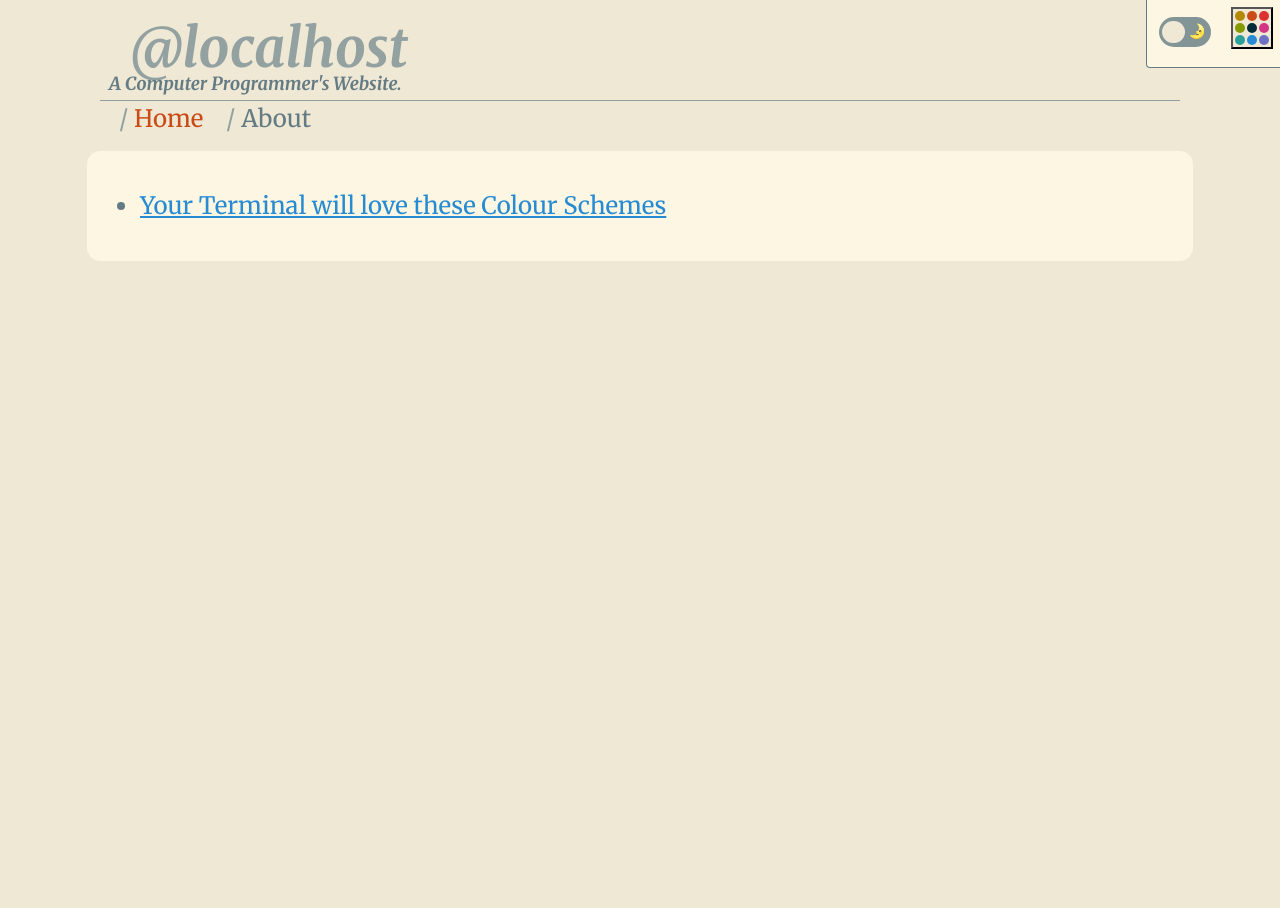
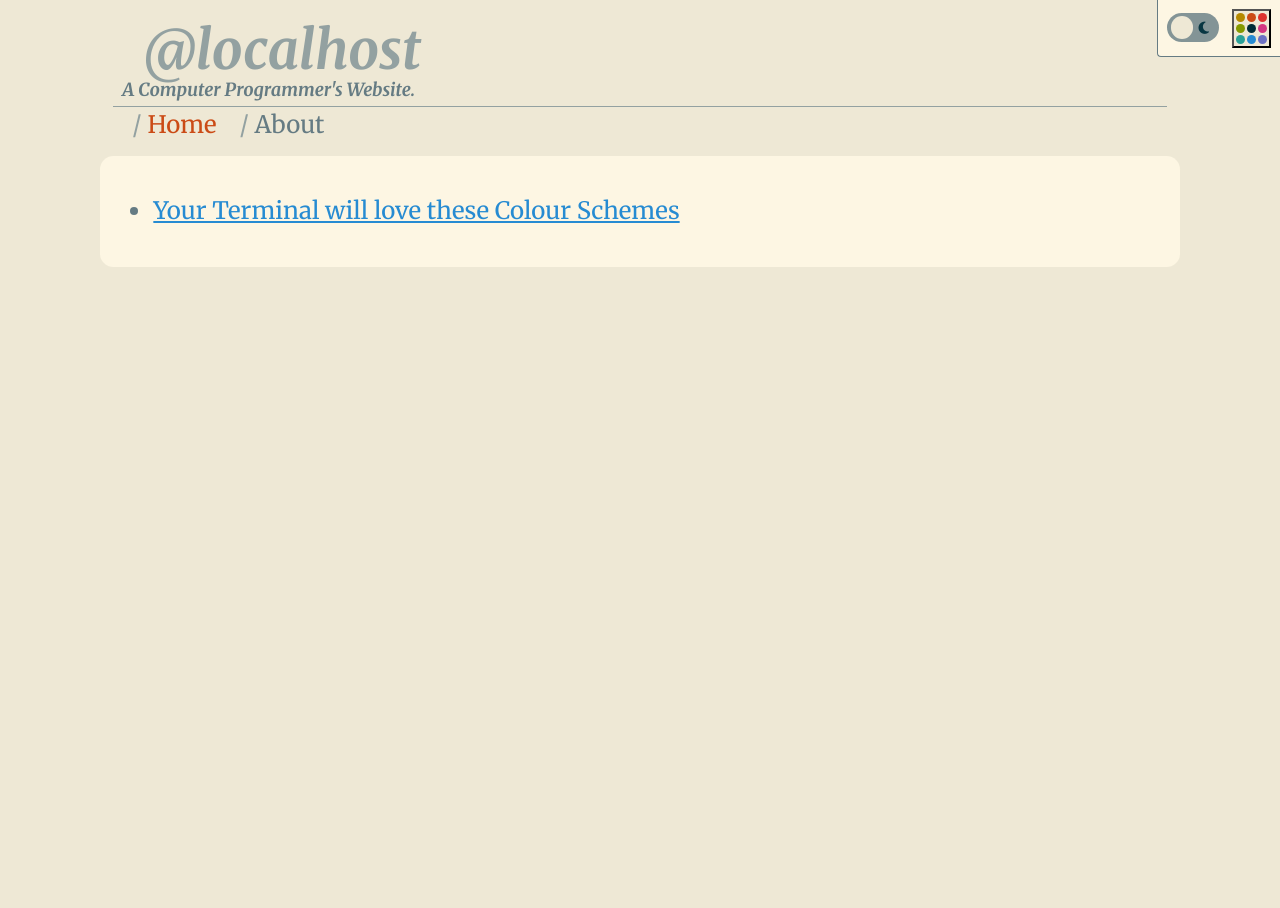
Before and after one commit to QuiteClose/quiteclose.github.io, a Jekyll site: the page built from index.md, in a window 1280 px wide. Built offline with Jekyll 4.4.1, drawn with Linux system fonts in a browser that asks for light colours; nearby versions of some CDN libraries; some web fonts are replaced.

Commit message:
Cross-browser compatible.

```diff
--- a/_includes/layouts/default/body-color-controls.html
+++ b/_includes/layouts/default/body-color-controls.html
@@ -5,8 +5,8 @@
     <label class="switch">
       <input id="dark-mode-checkbox" type="checkbox" onchange="toggleDarkMode()">
       <span class="slider round"></span>
-      <span class="content-checked">🌞</span>
-      <span class="content-unchecked">🌛</span>
+      <span class="content-checked"><i class="fa-solid fa-sun"></i></span>
+      <span class="content-unchecked"><i class="fa-solid fa-moon"></i></span>
     </label>
     <button class="color-scheme-button-collapse color-scheme-button" onclick="toggleColorSchemeSelector()">
       <div class="buttonIcon">
--- a/_sass/layouts/default/styles.scss
+++ b/_sass/layouts/default/styles.scss
@@ -37,10 +37,15 @@
   width: 0; height: 0;
 }
 
+.color-scheme-selector-open div#color-scheme-click-away {
+  position: fixed; top: 0; right: 0;
+  width: 100vw; height: 100vh;
+}
+
 div#color-scheme-panel {
   /* UI for selecting color schemes */
   position: fixed; top: 0; right: 0; z-index: $zColorSchemePanel;
-  width: 10ex; height: 5ex;
+  width: 9.25ex; height: 4.25ex;
   overflow: hidden; text-align: right;
   border-left: 1px solid; border-bottom: 1px solid;
   border-bottom-left-radius: 0.3ex;
@@ -48,22 +53,9 @@
   transition: .4s;
 }
 
-$colorSchemePanelHeight: 15.75ex;
-
-.color-scheme-selector-open  {
-  /* toggled body class */
-  /* margin-top: $colorSchemePanelHeight; */
-}
-
-.color-scheme-selector-open div#color-scheme-click-away {
-  position: fixed; top: 0; right: 0;
-  width: 100vw; height: 100vh;
-}
 
 .color-scheme-selector-open div#color-scheme-panel {
-  /* toggled panel expand */
-  width: 100%;
-  height: $colorSchemePanelHeight;
+  width: 100%; height: 15.75ex;
   border-radius: 0ex;
   -webkit-transition: .4s;
   transition: .4s;
@@ -81,33 +73,26 @@
   visibility: visible;
 }
 
-.color-scheme-selector-open pre.highlighted-code {
-  /* hack to avoid de-sync of textareas and highlight.js widgets */
-  margin-top: $colorSchemePanelHeight;
-}
-
-
 .color-scheme-panel-control {
   display: block;
   font-size: 1.3em;
 }
 
 .color-scheme-panel-control label {
-  position: fixed;
-  top: 1ex;
-  right: 4ex;
+  position: absolute;
+  top: 0.75ex;
+  right: 3.5ex;
 }
 .color-scheme-panel-control button {
-  position: fixed;
-  top: 1ex;
-  right: 1ex;
-  width: 6ex;
-  height: 6ex;
+  position: absolute;
+  top: 0.5ex; right: 0.5ex;
+  width: 1.25em; height: 1.25em;
   cursor: pointer;
 }
 
 .color-scheme-panel-selector {
-  margin-top: 5ex; padding: 0 0.5ex;
+  margin: 0; padding: 0;
+  padding-top: 5ex;
   overflow-x: auto; overflow-y: hidden; white-space: nowrap;
   vertical-align: bottom;
 }
@@ -148,7 +133,6 @@
 }
 
 .color-scheme-button div.buttonIcon {
-  font-size: 150%;
 }
 
 .color-scheme-button div.button9 {
--- /dev/null
+++ b/_sass/reset.scss
@@ -0,0 +1,75 @@
+/* Reset from https://piccalil.li/blog/a-more-modern-css-reset/ */
+
+/* Box sizing rules */
+*,
+*::before,
+*::after {
+  box-sizing: border-box;
+}
+
+/* Prevent font size inflation */
+html {
+  -moz-text-size-adjust: none;
+  -webkit-text-size-adjust: none;
+  text-size-adjust: none;
+}
+
+/* Remove default margin in favour of better control in authored CSS */
+body, h1, h2, h3, h4, p,
+figure, blockquote, dl, dd {
+  margin-block-end: 0;
+}
+
+/* Remove list styles on ul, ol elements with a list role, which suggests default styling will be removed */
+ul[role='list'],
+ol[role='list'] {
+  list-style: none;
+}
+
+/* Set core body defaults */
+body {
+  min-height: 100vh;
+  line-height: 1.5;
+}
+
+/* Set shorter line heights on headings and interactive elements */
+h1, h2, h3, h4,
+button, input, label {
+  line-height: 1.1;
+}
+
+/* Balance text wrapping on headings */
+h1, h2,
+h3, h4 {
+  text-wrap: balance;
+}
+
+/* A elements that don't have a class get default styles */
+a:not([class]) {
+  text-decoration-skip-ink: auto;
+  color: currentColor;
+}
+
+/* Make images easier to work with */
+img,
+picture {
+  max-width: 100%;
+  display: block;
+}
+
+/* Inherit fonts for inputs and buttons */
+input, button,
+textarea, select {
+  font-family: inherit;
+  font-size: inherit;
+}
+
+/* Make sure textareas without a rows attribute are not tiny */
+textarea:not([rows]) {
+  min-height: 10em;
+}
+
+/* Anything that has been anchored to should have extra scroll margin */
+:target {
+  scroll-margin-block: 5ex;
+}
--- a/_sass/widgets/switch-colors.scss
+++ b/_sass/widgets/switch-colors.scss
@@ -1,4 +1,5 @@
 body.#{$scheme} .slider { background-color: $base0; }
 body.#{$scheme} .slider:before { background-color: $base2; }
-body.#{$scheme} input:checked + .slider { background-color: $cyan; }
+body.#{$scheme} input:checked + .slider { background-color: $base0; }
 body.#{$scheme} input:focus + .slider { box-shadow: 0 0 1px $base00; }
+body.#{$scheme} label.switch { color: $base02; }
--- a/_sass/widgets/switch.scss
+++ b/_sass/widgets/switch.scss
@@ -47,7 +47,7 @@
   visibility: visible;
   font-size: 45%;
   position: absolute;
-  left: 3.8ex; top: 0.6ex;
+  left: 4ex; top: 1ex;
   -webkit-transition: .4s;
   transition: .4s;
 }
@@ -56,7 +56,7 @@
   visibility: hidden;
   font-size: 45%;
   position: absolute;
-  left: 0.6ex; top: 0.6ex;
+  left: 0.8ex; top: 1ex;
   transition: .1s;
 }
 
--- a/assets/css/default.scss
+++ b/assets/css/default.scss
@@ -1,5 +1,6 @@
 ---
 ---
+@import "reset";
 @import "layouts/default";
 /* --- Color Schemes --- */
 
```
